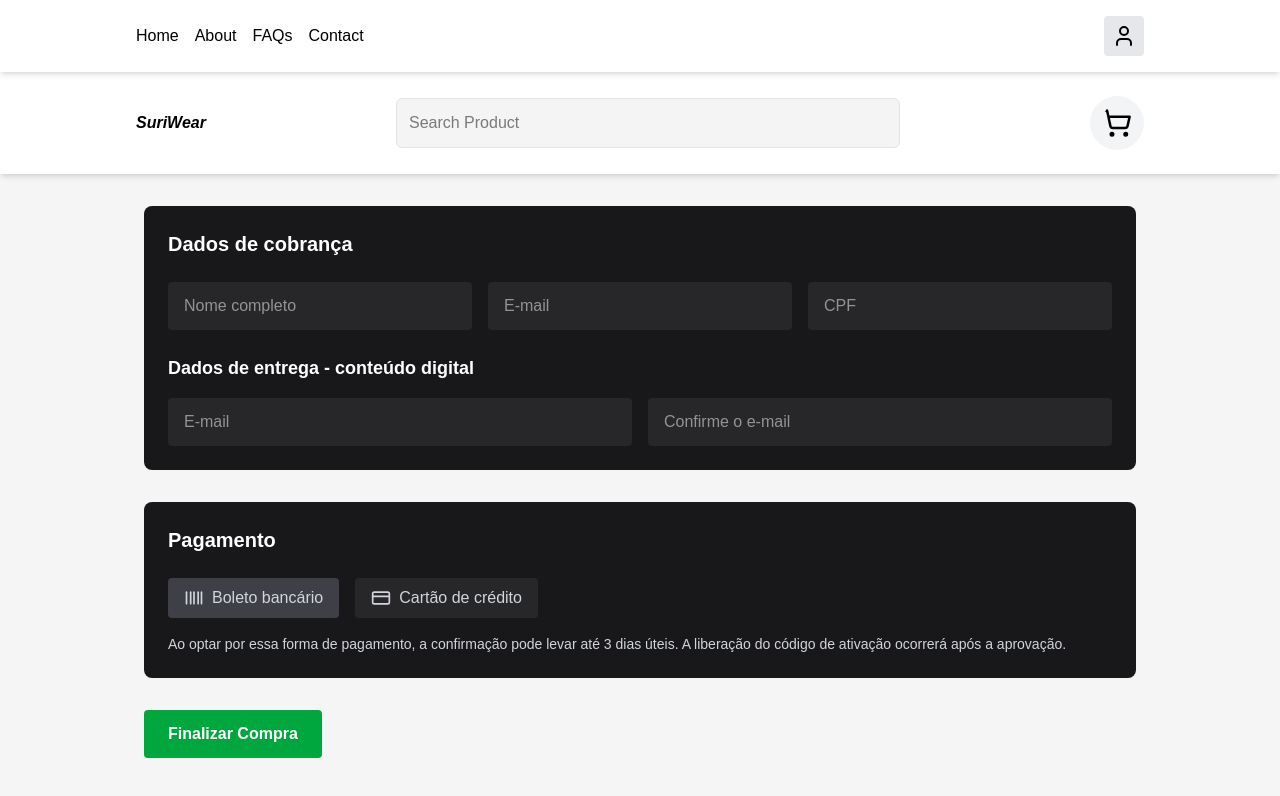
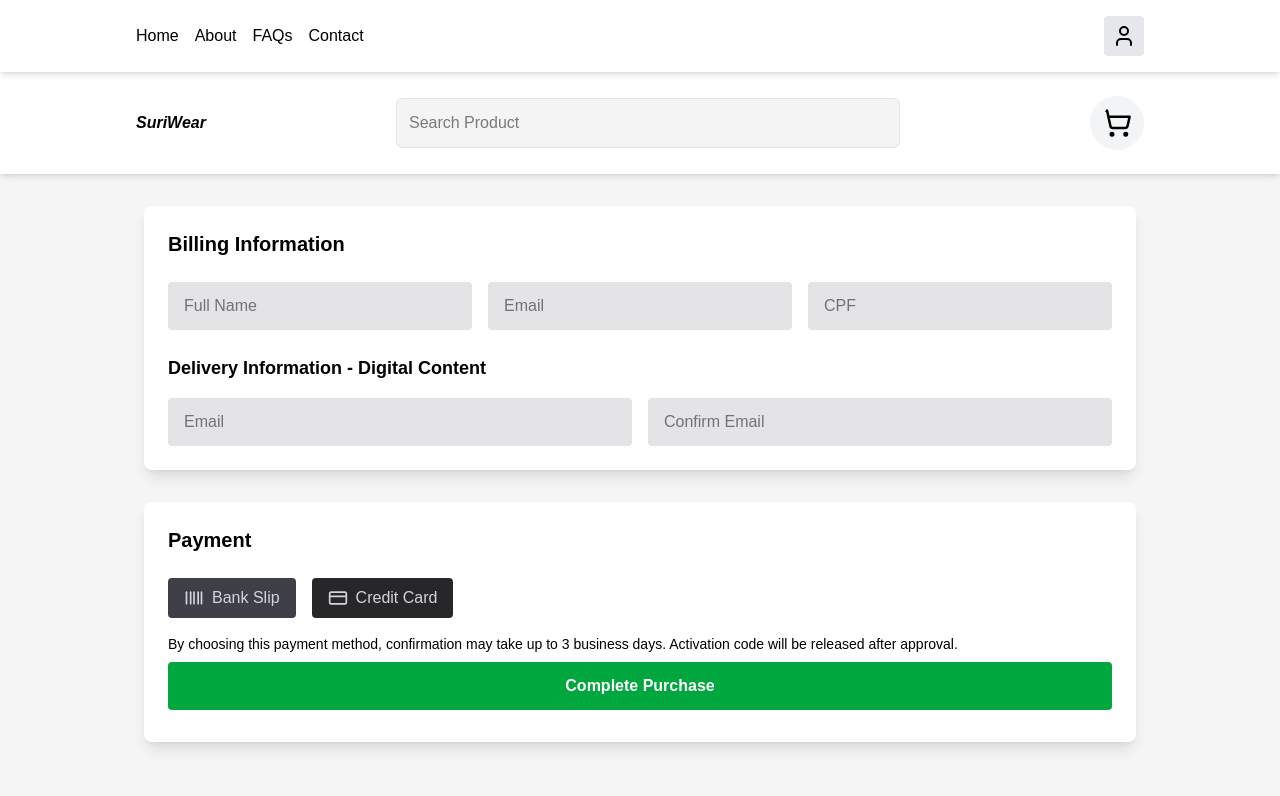
Before and after one commit to jonesnambundo/SuriWears, a React (Vite) app: page /checkout in a window 1280 px wide. Shown: the top 796 px of the page. Built offline with nearby package versions, Linux system fonts and the light colour scheme.

Commit message:
atualização

```diff
--- a/package.json
+++ b/package.json
@@ -17,6 +17,7 @@
     "react": "^19.1.0",
     "react-dom": "^19.1.0",
     "react-icons": "^5.5.0",
+    "react-input-mask": "^2.0.4",
     "react-redux": "^9.2.0",
     "react-router-dom": "^7.6.1",
     "tailwindcss": "^4.1.8",
@@ -26,6 +27,7 @@
     "@eslint/js": "^9.25.0",
     "@types/react": "^19.1.2",
     "@types/react-dom": "^19.1.2",
+    "@types/react-input-mask": "^3.0.6",
     "@vitejs/plugin-react": "^4.4.1",
     "eslint": "^9.25.0",
     "eslint-plugin-react-hooks": "^5.2.0",
--- a/src/pages/Checkout/index.tsx
+++ b/src/pages/Checkout/index.tsx
@@ -1,6 +1,7 @@
 import { CreditCard, Barcode } from "lucide-react";
 import { useState } from "react";
 import { useFormik } from "formik";
+
 import * as Yup from "yup";
 
 export default function CheckoutCards() {
@@ -31,16 +32,15 @@ export default function CheckoutCards() {
         .email("Invalid email address")
         .required("This field is required"),
       cpf: Yup.string()
-        .min(14, "O campo precisa ter 14 caracteres")
-        .max(15, "O campo precisa ter 14 caracteres")
-        .required("O campo é obrigatório"),
+        .matches(/^\d{3}\.\d{3}\.\d{3}-\d{2}$/, "Invalid CPF (format: 000.000.000-00)")
+        .required("CPF is required"),
       deliveryEmail: Yup.string()
         .email("Invalid email address")
         .required("This field is required"),
       confirmDeliveryEmail: Yup.string()
         .oneOf([Yup.ref("deliveryEmail")], "Emails must match")
         .required("This field is required"),
-      cardOwner: Yup.string().when([], { // corrigido para avaliar o estado payWithCard externo
+      cardOwner: Yup.string().when([], {
         is: () => payWithCard,
         then: (schema) =>
           schema.min(5, "Name must be at least 5 characters long").required("This field is required"),
@@ -67,22 +67,23 @@ export default function CheckoutCards() {
         then: (schema) => schema.required("This field is required"),
         otherwise: (schema) => schema.notRequired(),
       }),
+
       expiresYear: Yup.string().when([], {
         is: () => payWithCard,
         then: (schema) => schema.required("This field is required"),
         otherwise: (schema) => schema.notRequired(),
       }),
+
       cardCode: Yup.string().when([], {
         is: () => payWithCard,
         then: (schema) => schema.required("This field is required"),
         otherwise: (schema) => schema.notRequired(),
       }),
     }),
+
     onSubmit: (values) => {
-      // aqui assumimos que validação passou
       setSuccess(true);
       console.log("Form data:", values);
-      // Você pode adicionar chamadas API aqui se quiser
     },
   });
 
@@ -93,84 +94,77 @@ export default function CheckoutCards() {
   };
 
   if (success) {
-    // Mensagem após sucesso no submit e validação completa
     return (
-      <div className="max-w-[1024px] mx-auto px-4 py-8 text-white bg-zinc-900 rounded-lg">
-        <h2 className="text-2xl font-bold mb-4">Muito obrigado</h2>
+      <div className="max-w-[1024px] mx-auto px-12 py-8 text-white bg-zinc-900 rounded-lg mt-16">
+        <h2 className="text-2xl font-bold mb-4">Thank you very much</h2>
         <p>
-          É com satisfação que informamos que recebemos seu pedido com sucesso!
+          We are pleased to inform you that we have successfully received your order!
         </p>
         <p className="mt-4 font-semibold">
-          Abaixo estão os detalhes da sua compra:
+          Below are the details of your purchase:
         </p>
         <ul className="list-disc list-inside mb-4">
           <li>
-            Número do pedido: <strong>#1004404</strong>
+            Order number: <strong>#1004404</strong>
           </li>
           <li>
-            Forma de pagamento:{" "}
+            Payment method:{" "}
             <strong>
-              {payWithCard ? "Cartão de Crédito" : "Boleto Bancário"}
+              {payWithCard ? "Credit Card" : "Bank Slip"}
             </strong>
           </li>
         </ul>
         {!payWithCard && (
           <p>
-            Caso tenha optado pelo pagamento via boleto bancário, lembre-se de
-            que a confirmação pode levar até 3 dias úteis. Após a aprovação do
-            pagamento, enviaremos um e-mail contendo o código de ativação do
-            jogo.
+            If you chose to pay by bank slip, please note that confirmation may take up to 3 business days. After payment approval, we will send you an email containing the activation code for the game.
           </p>
         )}
         {payWithCard && (
           <p>
-            Se você optou pelo pagamento com cartão de crédito, a liberação do
-            código de ativação ocorrerá após a aprovação da transação pela
-            operadora do cartão. Você receberá o código no e-mail cadastrado em
-            nossa loja.
+            If you chose to pay by credit card, the activation code will be released after the transaction is approved by the card operator. You will receive the code at the email registered in our store.
           </p>
         )}
         <p className="mt-4">
-          Pedimos que verifique sua caixa de entrada e a pasta de spam para
-          garantir que receba nossa comunicação. Caso tenha alguma dúvida ou
-          necessite de mais informações, por favor, entre em contato conosco
-          através dos nossos canais de atendimento ao cliente.
+          Please check your inbox and spam folder to ensure you receive our communication. If you have any questions or need more information, please contact us through our customer service channels.
         </p>
         <p className="mt-6 font-semibold">
-          Agradecemos por escolher a Suri e esperamos que gosto de sua compra!
+          Thank you for choosing Suri. We hope you enjoy your purchase!
         </p>
       </div>
     );
   }
 
-  // Formulário exibido enquanto não houve sucesso no submit
   return (
     <form
       onSubmit={form.handleSubmit}
       className="max-w-[1024px] mx-auto px-4 py-8 space-y-8 text-white"
     >
-      {/* Dados de cobrança */}
-      <div className="bg-zinc-900 rounded-lg p-6">
-        <h2 className="text-xl font-semibold mb-6">Dados de cobrança</h2>
+      {/* Billing Information */}
+      <div className="bg-white rounded-lg p-6 shadow-lg">
+        <h2 className="text-xl font-semibold mb-6 text-black">
+          Billing Information
+        </h2>
         <div className="grid grid-cols-1 md:grid-cols-3 gap-4 mb-6">
           <div>
             <input
               id="fullName"
               name="fullName"
               type="text"
-              placeholder="Nome completo"
-              className="w-full px-4 py-3 rounded bg-zinc-800 text-white focus:outline-none"
+              placeholder="Full Name"
+              className="w-full px-4 py-3 rounded bg-zinc-200 text-black focus:outline-none"
               {...form.getFieldProps("fullName")}
             />
-            <small className="text-red-500">{getErrorMessage("fullName")}</small>
+            <small className="text-red-500">
+              {getErrorMessage("fullName")}
+            </small>
           </div>
           <div>
             <input
               id="email"
               name="email"
               type="email"
-              placeholder="E-mail"
-              className="w-full px-4 py-3 rounded bg-zinc-800 text-white focus:outline-none"
+              placeholder="Email"
+              className="w-full px-4 py-3 rounded bg-zinc-200 text-black focus:outline-none"
               {...form.getFieldProps("email")}
             />
             <small className="text-red-500">{getErrorMessage("email")}</small>
@@ -181,14 +175,14 @@ export default function CheckoutCards() {
               name="cpf"
               type="text"
               placeholder="CPF"
-              className="w-full px-4 py-3 rounded bg-zinc-800 text-white focus:outline-none"
+              className="w-full px-4 py-3 rounded bg-zinc-200 text-black focus:outline-none"
               {...form.getFieldProps("cpf")}
             />
             <small className="text-red-500">{getErrorMessage("cpf")}</small>
           </div>
         </div>
-        <h3 className="text-lg font-semibold mb-4">
-          Dados de entrega - conteúdo digital
+        <h3 className="text-lg font-semibold mb-4 text-black">
+          Delivery Information - Digital Content
         </h3>
         <div className="grid grid-cols-1 md:grid-cols-2 gap-4">
           <div>
@@ -196,29 +190,33 @@ export default function CheckoutCards() {
               id="deliveryEmail"
               name="deliveryEmail"
               type="email"
-              placeholder="E-mail"
-              className="w-full px-4 py-3 rounded bg-zinc-800 text-white focus:outline-none"
+              placeholder="Email"
+              className="w-full px-4 py-3 rounded bg-zinc-200 text-black focus:outline-none"
               {...form.getFieldProps("deliveryEmail")}
             />
-            <small className="text-red-500">{getErrorMessage("deliveryEmail")}</small>
+            <small className="text-red-500">
+              {getErrorMessage("deliveryEmail")}
+            </small>
           </div>
           <div>
             <input
               id="confirmDeliveryEmail"
               name="confirmDeliveryEmail"
               type="email"
-              placeholder="Confirme o e-mail"
-              className="w-full px-4 py-3 rounded bg-zinc-800 text-white focus:outline-none"
+              placeholder="Confirm Email"
+              className="w-full px-4 py-3 rounded bg-zinc-200 text-black focus:outline-none"
               {...form.getFieldProps("confirmDeliveryEmail")}
             />
-            <small className="text-red-500">{getErrorMessage("confirmDeliveryEmail")}</small>
+            <small className="text-red-500">
+              {getErrorMessage("confirmDeliveryEmail")}
+            </small>
           </div>
         </div>
       </div>
 
-      {/* Pagamento */}
-      <div className="bg-zinc-900 rounded-lg p-6">
-        <h2 className="text-xl font-semibold mb-6">Pagamento</h2>
+      {/* Payment */}
+      <div className="bg-white shadow-lg rounded-lg p-6">
+        <h2 className="text-xl font-semibold mb-6 text-black">Payment</h2>
         <div className="flex gap-4 mb-4">
           <button
             type="button"
@@ -228,7 +226,7 @@ export default function CheckoutCards() {
             } text-gray-300 hover:bg-zinc-700`}
           >
             <Barcode className="w-5 h-5" />
-            Boleto bancário
+            Bank Slip
           </button>
           <button
             type="button"
@@ -238,40 +236,45 @@ export default function CheckoutCards() {
             } text-gray-300 hover:bg-zinc-700`}
           >
             <CreditCard className="w-5 h-5" />
-            Cartão de crédito
+            Credit Card
           </button>
         </div>
 
         {!payWithCard && (
-          <p className="text-sm text-gray-300">
-            Ao optar por essa forma de pagamento, a confirmação pode levar até 3 dias úteis. A liberação do código de ativação ocorrerá após a aprovação.
+          <p className="text-sm text-black">
+            By choosing this payment method, confirmation may take up to 3
+            business days. Activation code will be released after approval.
           </p>
         )}
 
         {payWithCard && (
-          <div className="bg-zinc-900 rounded-lg p-6 text-black">
+          <div className="bg-white shadow-lg rounded-lg p-6 text-black">
             <div className="grid grid-cols-1 md:grid-cols-2 gap-4 mb-4">
               <div>
                 <input
                   id="cardOwner"
                   name="cardOwner"
                   type="text"
-                  placeholder="Nome do titular do cartão"
-                  className="w-full px-4 py-3 rounded bg-white focus:outline-none"
+                  placeholder="Cardholder Name"
+                  className="w-full px-4 py-3 rounded bg-zinc-200 focus:outline-none"
                   {...form.getFieldProps("cardOwner")}
                 />
-                <small className="text-red-500">{getErrorMessage("cardOwner")}</small>
+                <small className="text-red-500">
+                  {getErrorMessage("cardOwner")}
+                </small>
               </div>
               <div>
                 <input
                   id="cpfCardOwner"
                   name="cpfCardOwner"
                   type="text"
-                  placeholder="CPF do titular do cartão"
-                  className="w-full px-4 py-3 rounded bg-white focus:outline-none"
+                  placeholder="Cardholder CPF"
+                  className="w-full px-4 py-3 rounded bg-zinc-200 focus:outline-none"
                   {...form.getFieldProps("cpfCardOwner")}
                 />
-                <small className="text-red-500">{getErrorMessage("cpfCardOwner")}</small>
+                <small className="text-red-500">
+                  {getErrorMessage("cpfCardOwner")}
+                </small>
               </div>
             </div>
 
@@ -281,22 +284,26 @@ export default function CheckoutCards() {
                   id="cardDisplayName"
                   name="cardDisplayName"
                   type="text"
-                  placeholder="Nome no cartão"
-                  className="w-full px-4 py-3 rounded bg-white focus:outline-none"
+                  placeholder="Name on Card"
+                  className="w-full px-4 py-3 rounded bg-zinc-200 focus:outline-none"
                   {...form.getFieldProps("cardDisplayName")}
                 />
-                <small className="text-red-500">{getErrorMessage("cardDisplayName")}</small>
+                <small className="text-red-500">
+                  {getErrorMessage("cardDisplayName")}
+                </small>
               </div>
               <div>
                 <input
                   id="cardNumber"
                   name="cardNumber"
                   type="text"
-                  placeholder="Número do cartão"
-                  className="w-full px-4 py-3 rounded bg-white focus:outline-none"
+                  placeholder="Card Number"
+                  className="w-full px-4 py-3 rounded bg-zinc-200 focus:outline-none"
                   {...form.getFieldProps("cardNumber")}
                 />
-                <small className="text-red-500">{getErrorMessage("cardNumber")}</small>
+                <small className="text-red-500">
+                  {getErrorMessage("cardNumber")}
+                </small>
               </div>
             </div>
 
@@ -306,24 +313,28 @@ export default function CheckoutCards() {
                   id="expiresMonth"
                   name="expiresMonth"
                   type="text"
-                  placeholder="Mês de expiração"
+                  placeholder="Expiration Month"
                   maxLength={2}
-                  className="w-full px-4 py-3 rounded bg-white focus:outline-none"
+                  className="w-full px-4 py-3 rounded bg-zinc-200 focus:outline-none"
                   {...form.getFieldProps("expiresMonth")}
                 />
-                <small className="text-red-500">{getErrorMessage("expiresMonth")}</small>
+                <small className="text-red-500">
+                  {getErrorMessage("expiresMonth")}
+                </small>
               </div>
               <div>
                 <input
                   id="expiresYear"
                   name="expiresYear"
                   type="text"
-                  placeholder="Ano de expiração"
+                  placeholder="Expiration Year"
                   maxLength={4}
-                  className="w-full px-4 py-3 rounded bg-white focus:outline-none"
+                  className="w-full px-4 py-3 rounded bg-zinc-200 focus:outline-none"
                   {...form.getFieldProps("expiresYear")}
                 />
-                <small className="text-red-500">{getErrorMessage("expiresYear")}</small>
+                <small className="text-red-500">
+                  {getErrorMessage("expiresYear")}
+                </small>
               </div>
               <div>
                 <input
@@ -332,35 +343,39 @@ export default function CheckoutCards() {
                   type="text"
                   placeholder="CVV"
                   maxLength={4}
-                  className="w-full px-4 py-3 rounded bg-white focus:outline-none"
+                  className="w-full px-4 py-3 rounded bg-zinc-200 focus:outline-none"
                   {...form.getFieldProps("cardCode")}
                 />
-                <small className="text-red-500">{getErrorMessage("cardCode")}</small>
+                <small className="text-red-500">
+                  {getErrorMessage("cardCode")}
+                </small>
               </div>
             </div>
 
             <div>
-              <label className="block mb-1 font-semibold text-white">Parcelamento</label>
+              <label className="block mb-1 font-semibold text-black">
+                Installments
+              </label>
               <select
                 name="installments"
-                className="w-40 px-4 py-3 rounded bg-white text-black focus:outline-none"
+                className="w-40 px-4 py-3 rounded bg-zinc-200 text-black focus:outline-none"
                 {...form.getFieldProps("installments")}
               >
-                <option value="1">1x de R$ 169,90</option>
-                <option value="2">2x de R$ 85,00</option>
-                <option value="3">3x de R$ 56,63</option>
+                <option value="1">1x of $169.90</option>
+                <option value="2">2x of $85.00</option>
+                <option value="3">3x of $56.63</option>
               </select>
             </div>
           </div>
         )}
+
+        <button
+          type="submit"
+          className="w-full my-2 bg-green-600 hover:bg-green-700 text-white font-semibold py-3 px-6 rounded"
+        >
+          Complete Purchase
+        </button>
       </div>
-
-      <button
-        type="submit"
-        className="bg-green-600 hover:bg-green-700 text-white font-semibold py-3 px-6 rounded"
-      >
-        Finalizar Compra
-      </button>
     </form>
   );
 }
```
Also changed, not shown: 1 other file (tests, documents, lock files or other folders).
